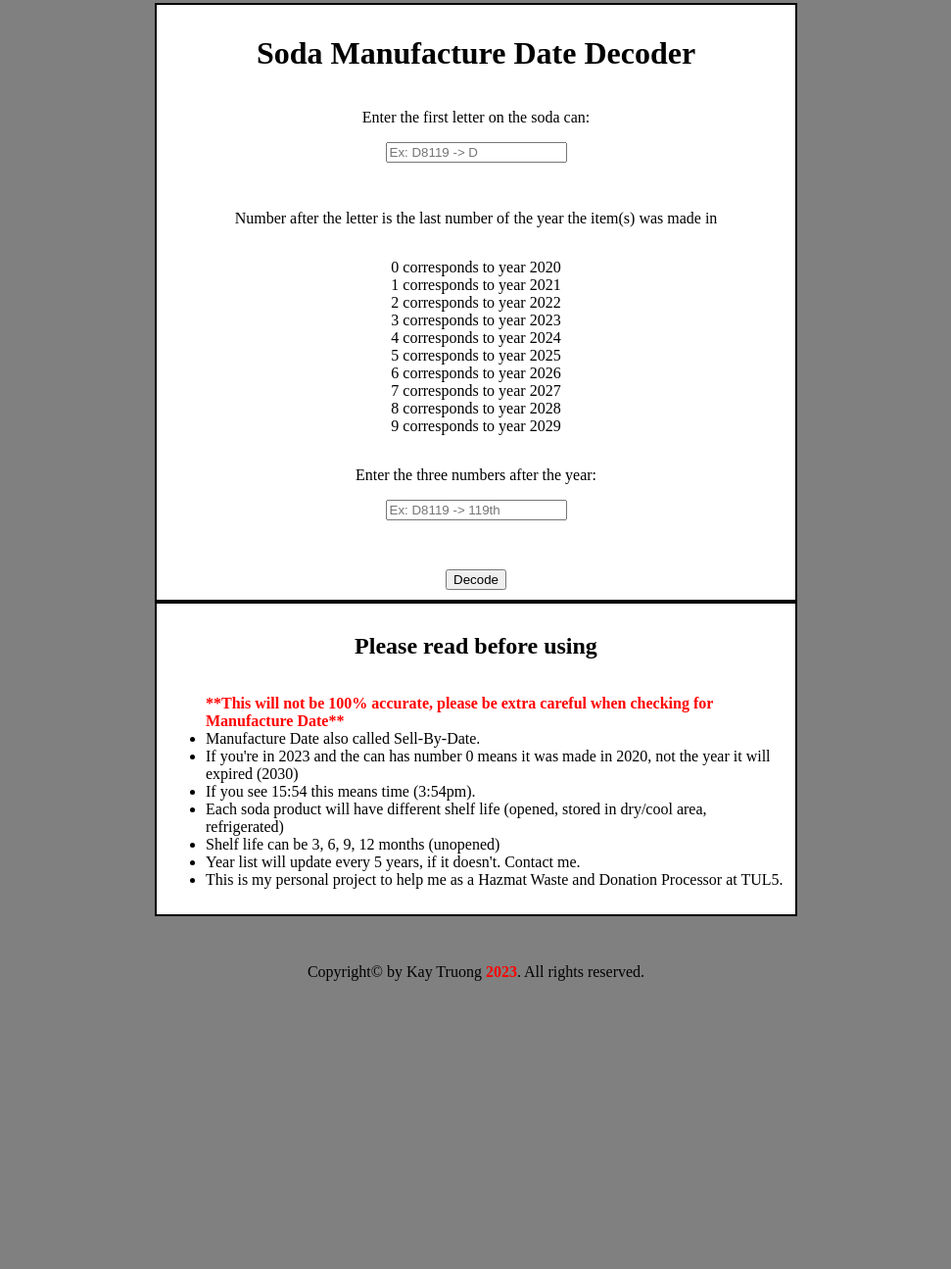
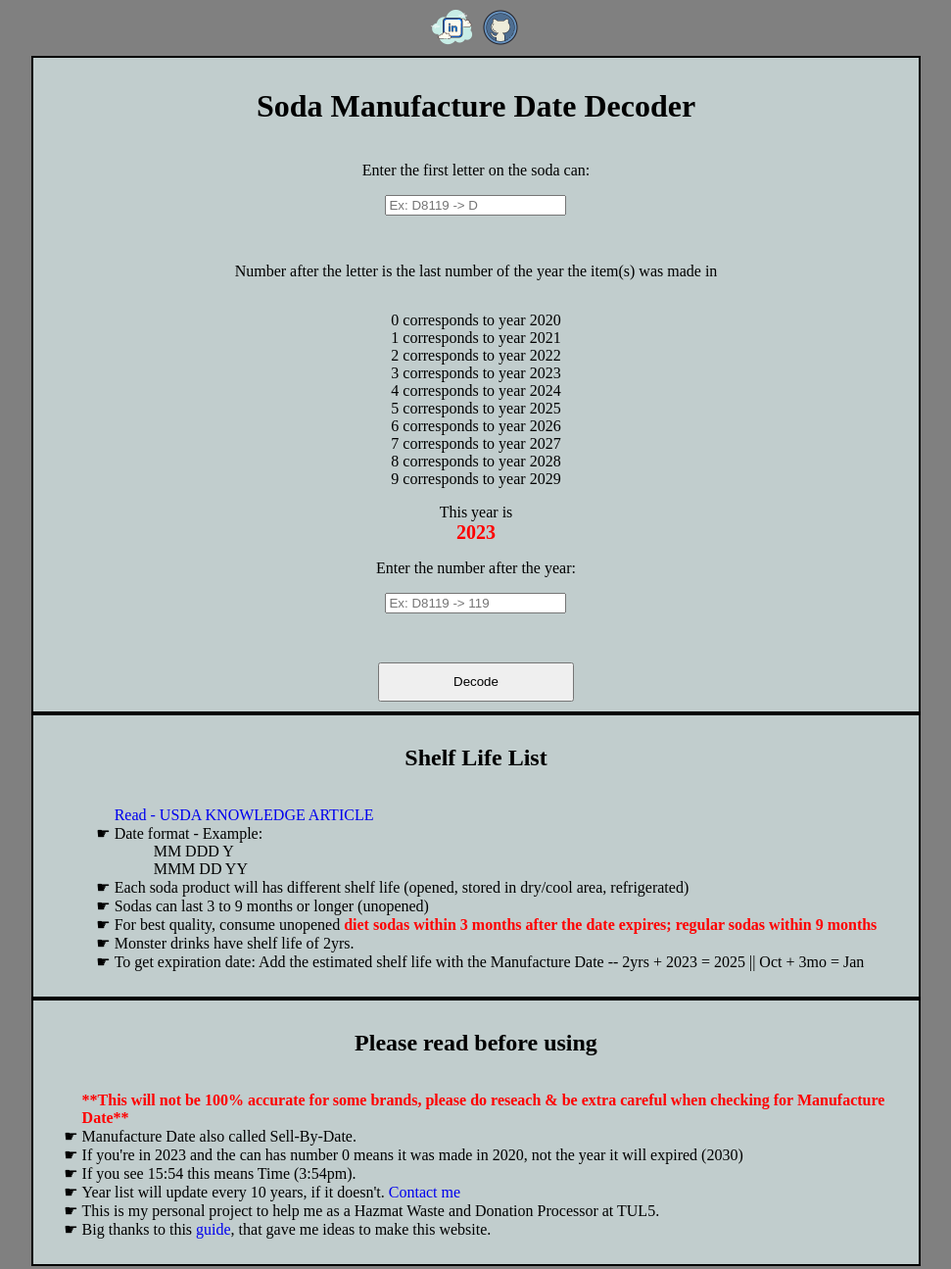
Before and after one commit to KayT98/SodaExpirationDateDecoder, a plain HTML site: page index.html in a window 1280 px wide. Shown: the part 37-1332 px from the top of the page at 98% size, without its empty margins (154-1125 px from the left). Before the commit the page ends 1054 px from the top, so only its background shows below. Drawn offline with Linux system fonts and the light colour scheme.

Commit message:
final code

```diff
--- a/dateCode.js
+++ /dev/null
@@ -1,3 +0,0 @@
-function isLeapYear(year) {
-    return (year % 4 === 0 && year % 100 === 0) || (year % 400 === 0)
-}
--- a/index.html
+++ b/index.html
@@ -15,6 +15,10 @@
             document.addEventListener("DOMContentLoaded", copyRightYear);
     </script>
 
+    <div class="navBar">
+        <a href="https://www.linkedin.com/in/kay-truong-158824185/"><img src="./images/linkedin.png" alt="linkedin"></a>
+        <a href="https://github.com/KayT98"><img src="./images/github.png" alt="github"></a>
+    </div>
 
     <div class="container">
         <h1>Soda Manufacture Date Decoder</h1>
@@ -22,30 +26,49 @@
                 <input type="text" placeholder="Ex: D8119 -> D" id="codeLetter" maxlength="1">
                 <p id="result1"></p>
             <p>Number after the letter is the last number of the year the item(s) was made in</p>
-                <p id="list"></p>
+                <p id="list"></p> This year is<span id="year"></span>
                 <script src="yearCode.js"></script>
-            <p>Enter the three numbers after the year: </p>
-                <input type="number" placeholder="Ex: D8119 -> 119th" id="codeDate">
+            <p>Enter the number after the year: </p>
+                <input
+                oninput="javascript: if (this.value.length > this.maxLength) this.value = this.value.slice(0, this.maxLength);"
+                type = "number"
+                maxlength = "3"
+                placeholder="Ex: D8119 -> 119"
+                id="codeDate">
                 <p id="result2"></p>
                 <br>
-        <button id="decode" onclick="decode()">Decode</button>
+        <button type="button" onclick="decode()">Decode</button>
     </div>
 
+    <div class="shelfLife">
+        <h2>Shelf Life List</h2>
+            <ul>
+                <li><a href="https://ask.usda.gov/s/article/Is-buying-soda-with-an-expired-date-on-it-dangerous">Read - USDA KNOWLEDGE ARTICLE</a></li>
+                <li>Date format - Example:
+                    <ol>MM DDD Y</ol>
+                    <ol>MMM DD YY</ol>
+                </li>
+                <li>Each soda product will has different shelf life (opened, stored in dry/cool area, refrigerated)</li>
+                <li>Sodas can last 3 to 9 months or longer (unopened)</li>
+                <li>For best quality, consume unopened <span>diet sodas within 3 months after the date expires; regular sodas within 9 months</span></li>
+                <li>Monster drinks have shelf life of 2yrs.</li>
+                <li>To get expiration date: Add the estimated shelf life with the Manufacture Date -- 2yrs + 2023 = 2025 || Oct + 3mo = Jan</li>
+            </ul>
+    </div>
     <div class="explaination">
         <h2>Please read before using</h2>
             <ul>
-                <li><span>**This will not be 100% accurate, please be extra careful when checking for Manufacture Date**</span></li>
+                <li><span>**This will not be 100% accurate for some brands, please do reseach & be extra careful when checking for Manufacture Date**</span></li>
                 <li>Manufacture Date also called Sell-By-Date.</li>
                 <li>If you're in 2023 and the can has number 0 means it was made in 2020, not the year it will expired (2030)</li>
-                <li>If you see 15:54 this means time (3:54pm).</li>
-                <li>Each soda product will have different shelf life (opened, stored in dry/cool area, refrigerated)</li>
-                <li>Shelf life  can be 3, 6, 9, 12 months (unopened)</li>
-                <li>Year list will update every 5 years, if it doesn't. Contact me.</li>
+                <li>If you see 15:54 this means Time (3:54pm).</li>
+                <li>Year list will update every 10 years, if it doesn't. <a href="mailto:kaytruong998@yahoo.com">Contact me</a></li>
                 <li>This is my personal project to help me as a Hazmat Waste and Donation Processor at TUL5.</li>
+                <li>Big thanks to this <a href="https://thenextfiftyyears.blogspot.com/2018/05/how-to-find-expiration-date-of-dr.html">guide</a>, that gave me ideas to make this website.</li>
             </ul>
     </div>
     <footer>
-        <p>Copyright&copy; by Kay Truong <span id="copyRightYear"></span>. All rights reserved.</p>
+        <p id="copy">Copyright&copy; by Kay Truong <span id="copyRightYear"></span>. All rights reserved.</p>
     </footer>
     <script src="main.js"></script>
 </body>
--- a/main.js
+++ b/main.js
@@ -1,4 +1,11 @@
-function decode() {
+document.addEventListener("keydown", function(event) {
+    //check if the pressed key is the Enter key
+    if (event.key === "Enter") {
+        //call the decode function when Enter key is pressed
+        decode();
+    }
+});
+
 const monthMap = {
     "a": "January",
     "b": "February",
@@ -13,18 +20,36 @@ function decode() {
     "k": "November",
     "l": "December",
 };
+function getJulianDate(year, dayOfYear){
+    const date = new Date(year, 0);
+    date.setDate(dayOfYear);
+    const format = {weekday: "long", year: 'numeric', month: 'long', day: 'numeric'};
+    return date.toLocaleDateString(undefined, format);
+}
+function decode() {
 
     const monthCode = document.getElementById("codeLetter").value.toLowerCase();
     const dateCode = document.getElementById("codeDate").value;
 
     //get month code
     if (monthCode && monthMap[monthCode]) {
-        document.getElementById("result1").innerText = `The month code is ${monthMap[monthCode]}`;
+        document.getElementById("result1").textContent = `The month code is ${monthMap[monthCode]}`;
+    }
+    else {
+        document.getElementById("result1").textContent = `Invalid`;
+    }
+    //get Julian date code
+    if (dateCode.length >= 1 && dateCode.length <= 3) {
+        const dayOfYear = parseInt(dateCode);
+
+        if (!isNaN(dayOfYear) && dayOfYear >= 1 && dayOfYear <= 366)  {
+            const fullDate = getJulianDate(new Date().getFullYear(), dayOfYear);
+            document.getElementById("result2").textContent = `${fullDate}`;
         } else {
-        document.getElementById("result1").innerText = `Invalid`;
+            document.getElementById("result2").textContent = "Invalid year or day of year.";
+        }
+    } else {
+        document.getElementById("result2").textContent = "Invalid date format.";
     }
 
-
-    //get Julian date code
-
 }
--- a/style.css
+++ b/style.css
@@ -19,12 +19,32 @@ input::-webkit-outer-spin-button,
 input[type=number] {
     -moz-appearance: textfield;
 }
+@counter-style finger {
+    system: cyclic;
+    symbols: ☛;
+    suffix: " ";
+  }
+
+ul {
+    list-style: finger;
+}
 li:first-child {
     list-style-type: none;
 }
 span {
     color: red;
     font-weight: 900;
+}
+a {
+    text-decoration: none;
+}
+img {
+    width: 50px;
+    height: 50px
+}
+button {
+    width: 200px;
+    height: 40px
 }
 .container {
     border: 2px solid black;
@@ -33,9 +53,9 @@ span {
     align-items: center;
     flex-direction: column;
     margin: auto;
-    width: 50%;
+    width: 70%;
     padding: 10px;
-    background-color: white;
+    background-color: #C1CDCD;
 }
 .explaination {
     border: 2px solid black;
@@ -44,7 +64,26 @@ span {
     align-items: center;
     flex-direction: column;
     margin: auto;
-    width: 50%;
+    width: 70%;
     padding: 10px;
-    background-color: white;
+    background-color: #C1CDCD;
 }
+.shelfLife {
+    border: 2px solid black;
+    display: flex;
+    justify-content: center;
+    align-items: center;
+    flex-direction: column;
+    margin: auto;
+    width: 70%;
+    padding: 10px;
+    background-color: #C1CDCD;
+}
+.navBar {
+    display: flex;
+    justify-content: center;
+    align-items: center;
+}
+#copy {
+    font-size: 1.5em
+}
--- a/yearCode.js
+++ b/yearCode.js
@@ -1,18 +1,24 @@
 function autoUpdateYear() {
     const currentYear = new Date().getFullYear();
+    const element = document.getElementById("year"); // Replace "yourElementId" with your element's ID
+
+// Apply CSS to the element
+element.style.color = "red"; // Example: Change text color to red
+element.style.fontSize = "20px"; // Example: Set font size to 20px
+element.textContent = currentYear;
+
     const currentCycle = Math.floor(currentYear / 10) * 10;
     const startYear = currentCycle;
-    let result = ""
+    const result = document.getElementById("list");
 
     if (startYear >= 2020 && startYear <= 9999) {
         for (let number = 0; number <= 9; number++) {
             const year = startYear + number;
-            result += `${number} corresponds to year ${year}\n`;
+            result.innerHTML += `${number} corresponds to year ${year}<br>`;
         }
     }
-    document.getElementById("list").innerText = result
 }
 autoUpdateYear();
 
-//update the list every 5 years
-setInterval(autoUpdateYear, 5 * 365 * 24 * 60 * 60 * 1000);
+//update the list every 10 years
+setInterval(autoUpdateYear, 10 * 365 * 24 * 60 * 60 * 1000);
```
Also changed, not shown: images/github.png (added), images/linkedin.png (added). Lines whose indentation alone changed are shown as unchanged.
